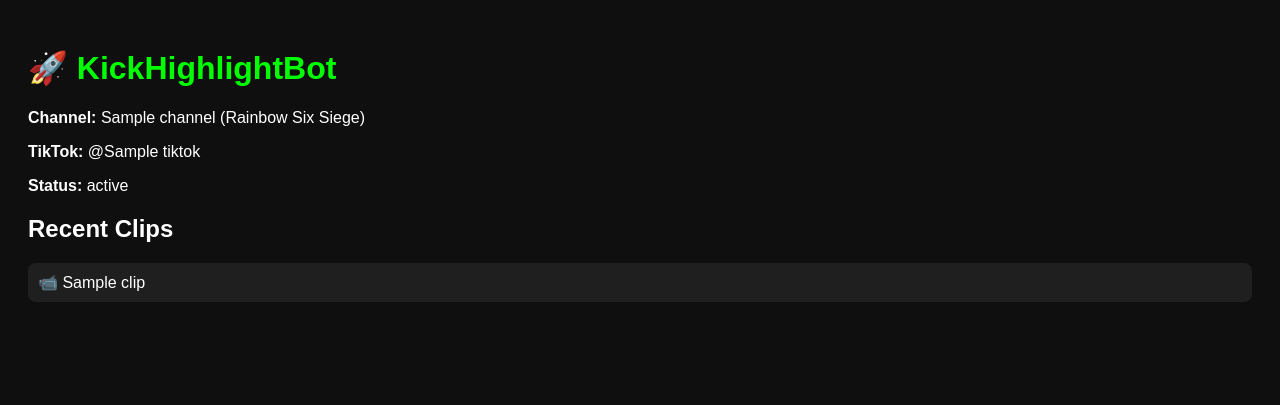
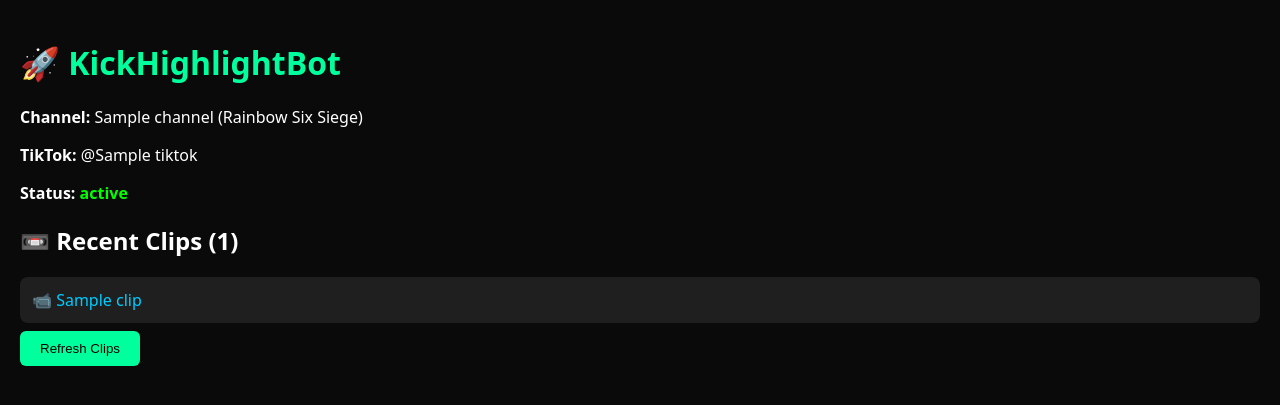
Before and after one commit to DerekBurzloff/kickhighlightbot, a Python web app: template dashboard/templates/index.html in a window 1280 px wide. Shown: the top 405 px of the page. Run offline with Jinja, Linux system fonts and the light colour scheme; the template is opened without the code that fills it: most values are stand-ins (such as "Sample title", 1, 10 or a date in 2020).

Commit message:
Updated dashboard + improvements

```diff
--- a/dashboard/app.py
+++ b/dashboard/app.py
@@ -10,11 +10,10 @@
 
 @app.get("/", response_class=HTMLResponse)
 async def dashboard(request: Request):
-    # Get recent clips
     clips_dir = "processed"
     recent_clips = []
     if os.path.exists(clips_dir):
-        recent_clips = [f for f in os.listdir(clips_dir) if f.endswith(".mp4")][-5:]  # last 5 clips
+        recent_clips = sorted([f for f in os.listdir(clips_dir) if f.endswith(".mp4")], reverse=True)[:8]
 
     return templates.TemplateResponse("index.html", {
         "request": request,
--- a/dashboard/templates/index.html
+++ b/dashboard/templates/index.html
@@ -1,28 +1,35 @@
 <!DOCTYPE html>
-<html>
+<html lang="en">
 <head>
+    <meta charset="UTF-8">
+    <meta name="viewport" content="width=device-width, initial-scale=1.0">
     <title>KickHighlightBot Dashboard</title>
     <style>
-        body { font-family: Arial; background: #0f0f0f; color: white; padding: 20px; }
-        h1 { color: #00ff00; }
-        .clip { margin: 10px 0; padding: 10px; background: #1f1f1f; border-radius: 8px; }
+        body { font-family: system-ui; background: #0a0a0a; color: #fff; padding: 20px; margin: 0; }
+        h1 { color: #00ff9d; }
+        .status { color: #00ff00; font-weight: bold; }
+        .clip { background: #1f1f1f; padding: 12px; margin: 8px 0; border-radius: 8px; }
+        .clip a { color: #00ccff; text-decoration: none; }
+        .refresh { padding: 10px 20px; background: #00ff9d; color: black; border: none; border-radius: 6px; cursor: pointer; }
     </style>
 </head>
 <body>
     <h1>🚀 KickHighlightBot</h1>
     <p><strong>Channel:</strong> {{ channel }} (Rainbow Six Siege)</p>
     <p><strong>TikTok:</strong> @{{ tiktok }}</p>
-    <p><strong>Status:</strong> {{ status }}</p>
+    <p><strong>Status:</strong> <span class="status">{{ status }}</span></p>
 
-    <h2>Recent Clips</h2>
+    <h2>📼 Recent Clips ({{ recent_clips|length }})</h2>
     {% if recent_clips %}
         {% for clip in recent_clips %}
         <div class="clip">
-            📹 {{ clip }}
+            📹 <a href="/processed/{{ clip }}" target="_blank">{{ clip }}</a>
         </div>
         {% endfor %}
     {% else %}
-        <p>No clips yet. Run some tests!</p>
+        <p>No clips yet. Start streaming and get some hype!</p>
     {% endif %}
+
+    <button class="refresh" onclick="location.reload()">Refresh Clips</button>
 </body>
 </html>
```
Also changed, not shown: 1 other file.
